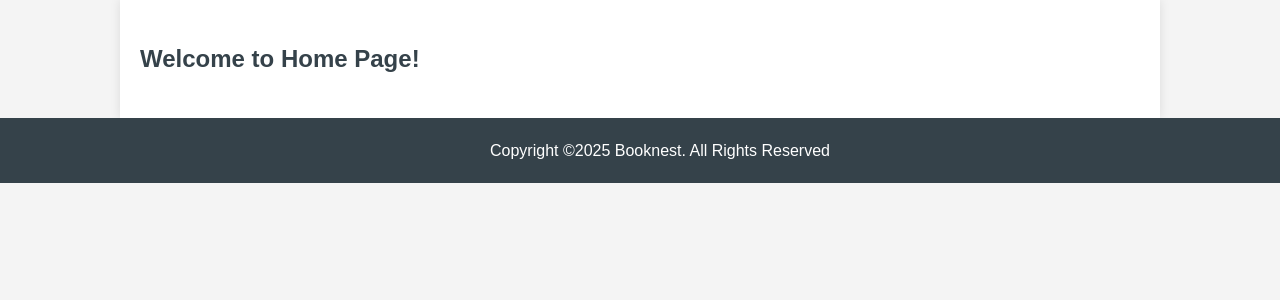
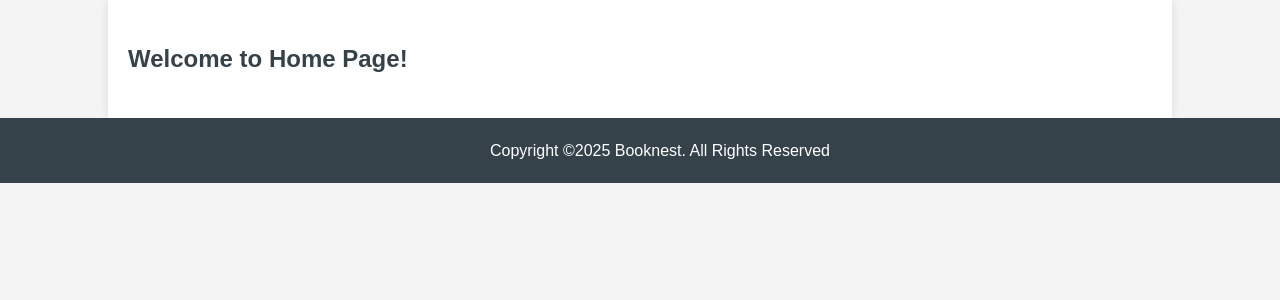
Before and after one commit to Gagank2511/booknest, a PHP site: page / in a window 1280 px wide. Shown: the part 66-366 px from the top of the page. Run offline with PHP 8.4, Linux system fonts and the light colour scheme.

Commit message:
Minor changes

```diff
--- a/public/styles.css
+++ b/public/styles.css
@@ -41,10 +41,6 @@ h1, h2 {
     padding: 20px;
     background: #ffffff;
     box-shadow: 0 0 10px rgba(0, 0, 0, 0.1);
-}
-
-main {
-    margin: 0 15px;
 }
 
 ul {
```
